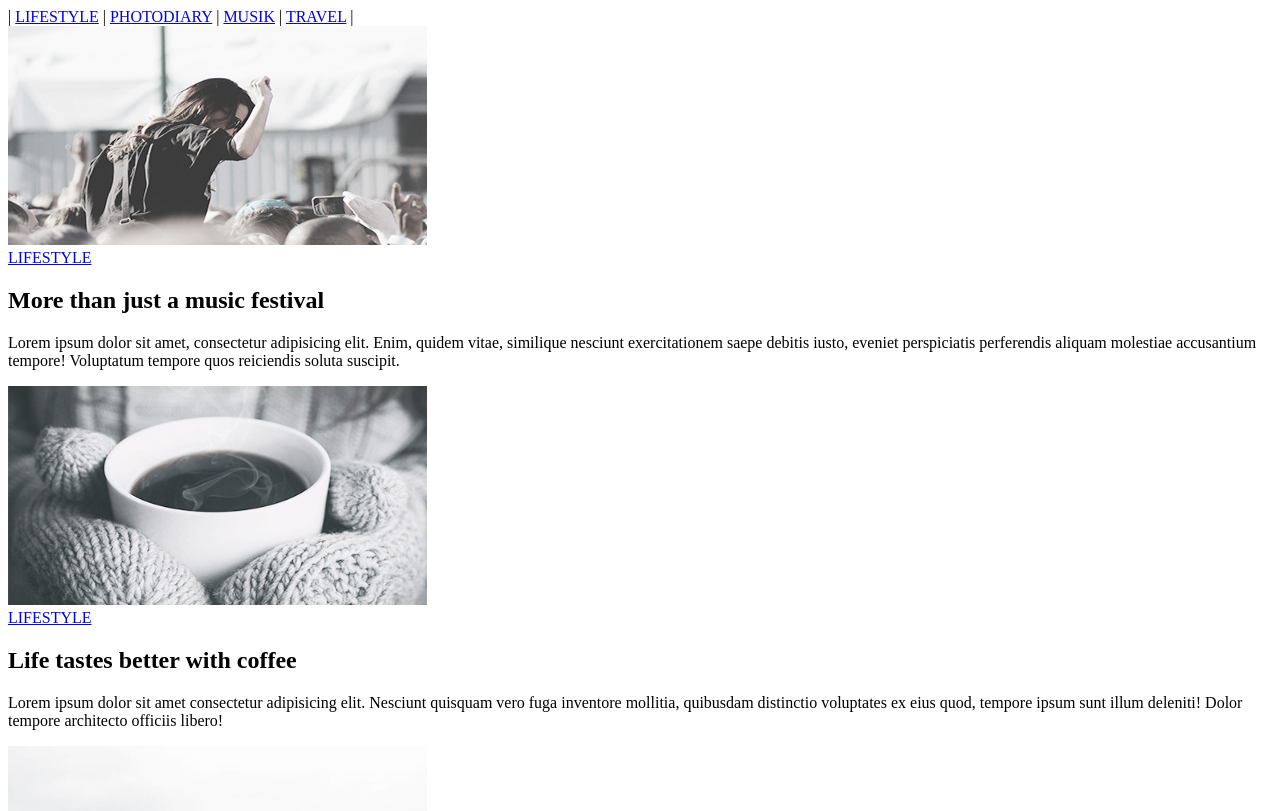
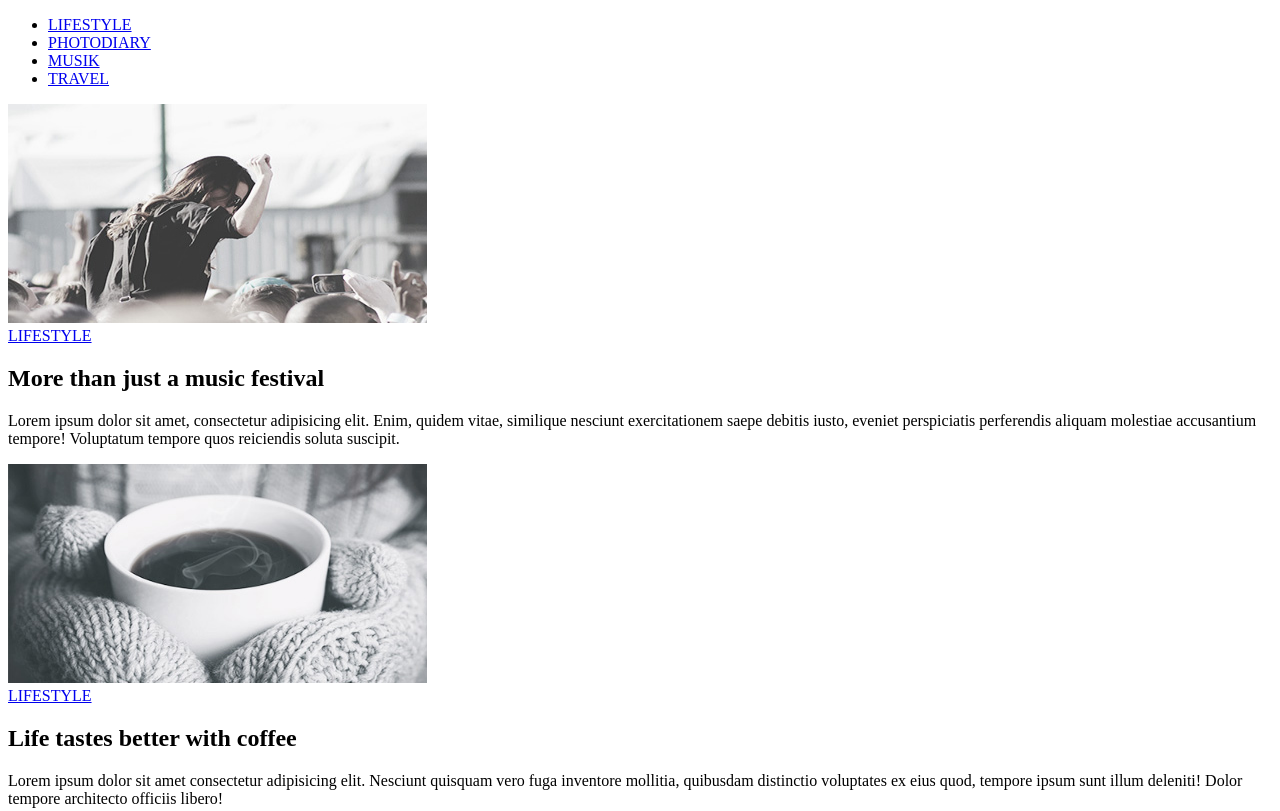
Before and after one commit to mihaimSV/goit-fe-course, a plain HTML site: page HTML-CSS/module-01/index.html in a window 1280 px wide. Shown: the top 811 px of the page. Drawn offline with Linux system fonts and the light colour scheme.

Commit message:
меню - список

```diff
--- a/HTML-CSS/module-01/index.html
+++ b/HTML-CSS/module-01/index.html
@@ -14,11 +14,20 @@
 
     <header class="header-main">
         <nav class="menu-main">
-            |
-            <a href="#LIFESTYLE">LIFESTYLE</a> |
-            <a href="#PHOTODIARY">PHOTODIARY</a> |
-            <a href="#MUSIK">MUSIK</a> |
-            <a href="#TRAVEL">TRAVEL</a> |
+            <ul class="menu-main-list">
+                <li class="menu-main-item">
+                    <a href="#LIFESTYLE">LIFESTYLE</a>
+                </li>
+                <li class="menu-main-item">
+                    <a href="#PHOTODIARY">PHOTODIARY</a>
+                </li>
+                <li class="menu-main-item">
+                    <a href="#MUSIK">MUSIK</a>
+                </li>
+                <li class="menu-main-item">
+                    <a href="#TRAVEL">TRAVEL</a>
+                </li>
+            </ul>
         </nav>
     </header>
 
@@ -81,7 +90,11 @@
     </main>
 
     <footer class="footer-main">
-
+        <nav class="buttons">
+            <button class="load-more">
+                <a href="#more">Load more</a>
+            </button>
+        </nav>
     </footer>
 </body>
 
```
